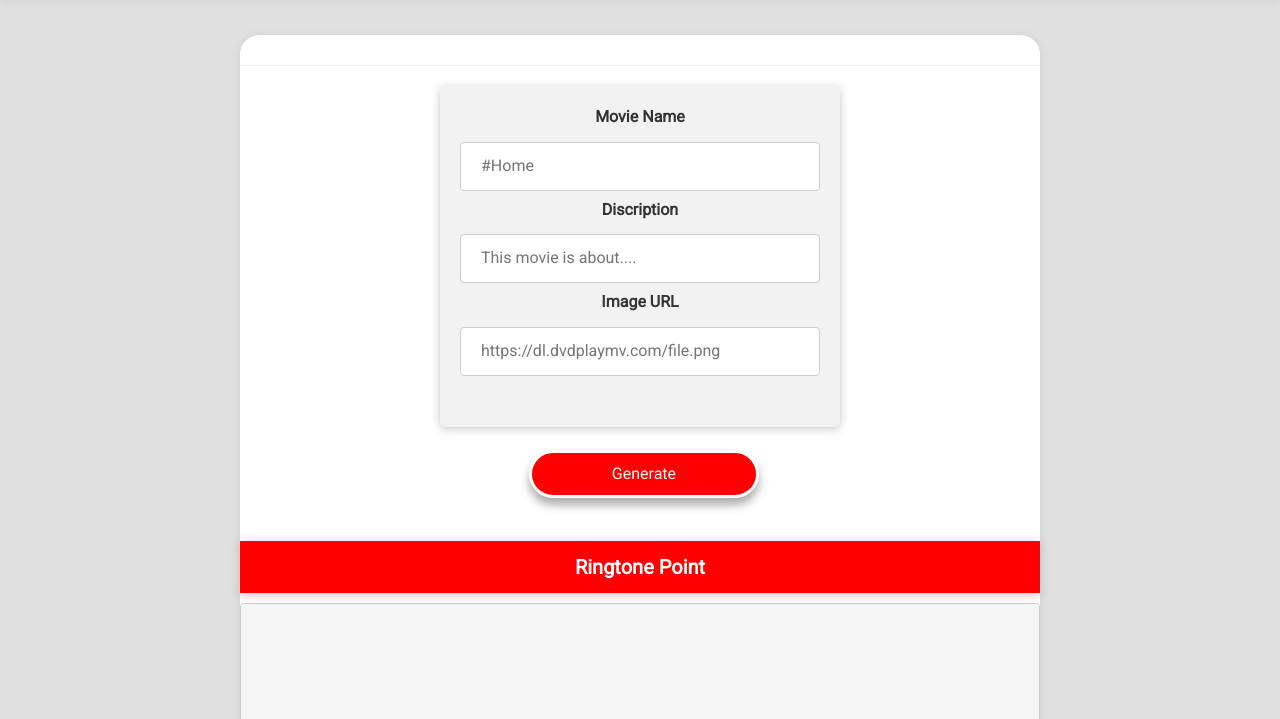
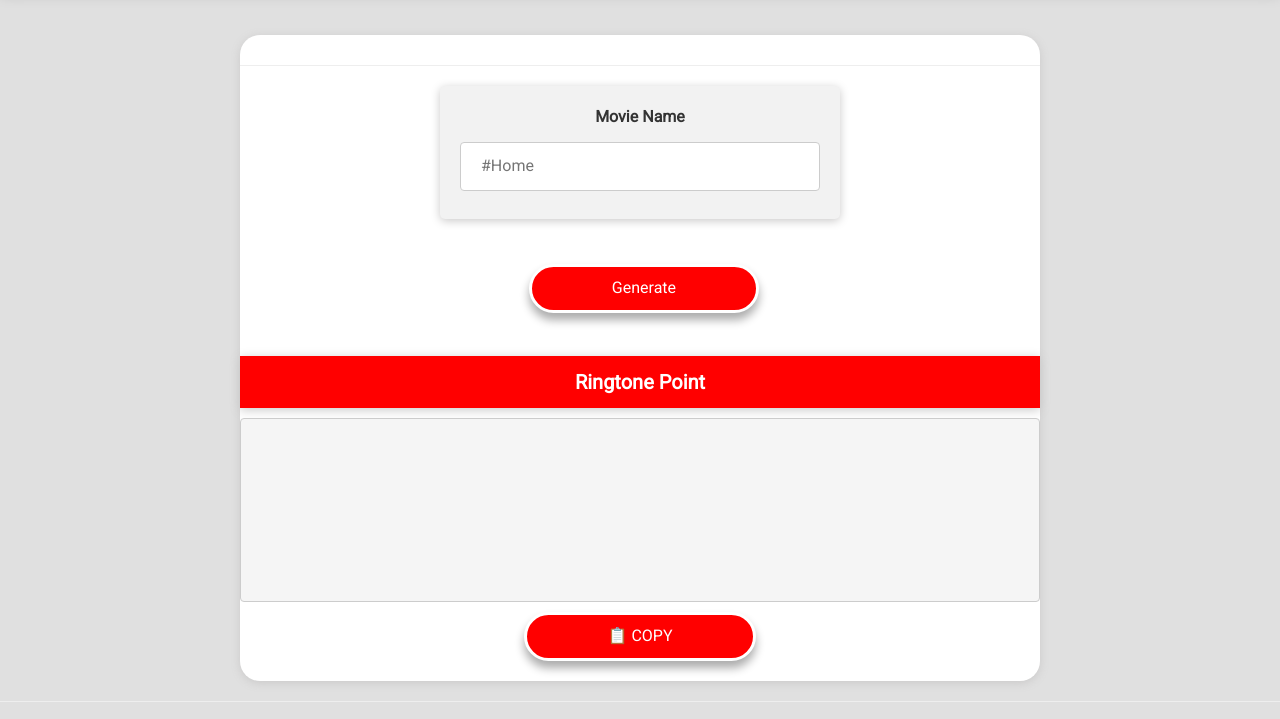
Before and after one commit to themindhacker/p, a plain HTML site: page index.html in a window 1280 px wide. Shown: the part 62-781 px from the top of the page. Drawn offline with nearby package versions, Linux system fonts and the light colour scheme.

Commit message:
Update index.html

```diff
--- a/index.html
+++ b/index.html
@@ -438,25 +438,8 @@
 
   </div>
 
-   <div class="generator__questions">
-
-    <label>Discription</label>
-
-    <input id="name" type="text" placeholder="This movie is about...."/>
 
   </div>
-
-
-
-  <div class="generator__questions">
-
-    <label>Image URL</label>
-
-    <input id="url" type="text" placeholder="https://dl.dvdplaymv.com/file.png"/>
-
-  </div>
-
-
 
 
 
```
